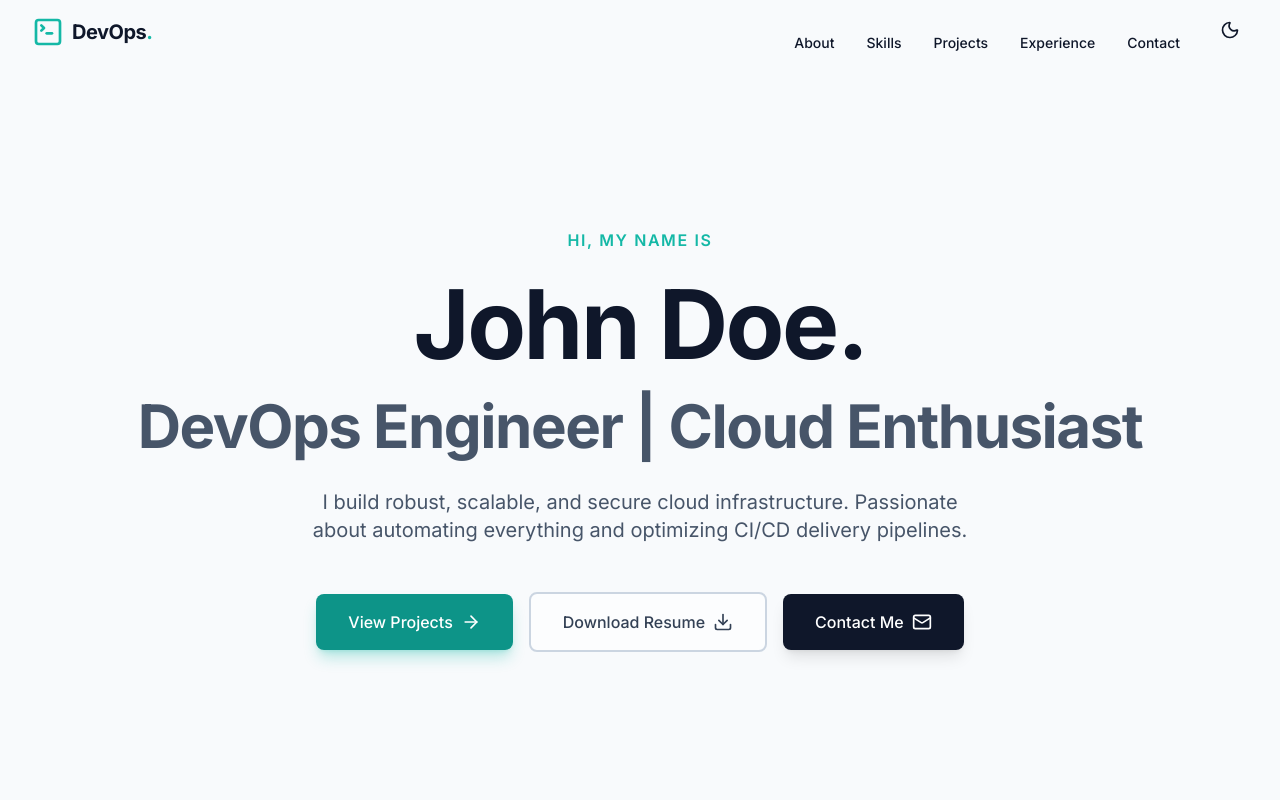
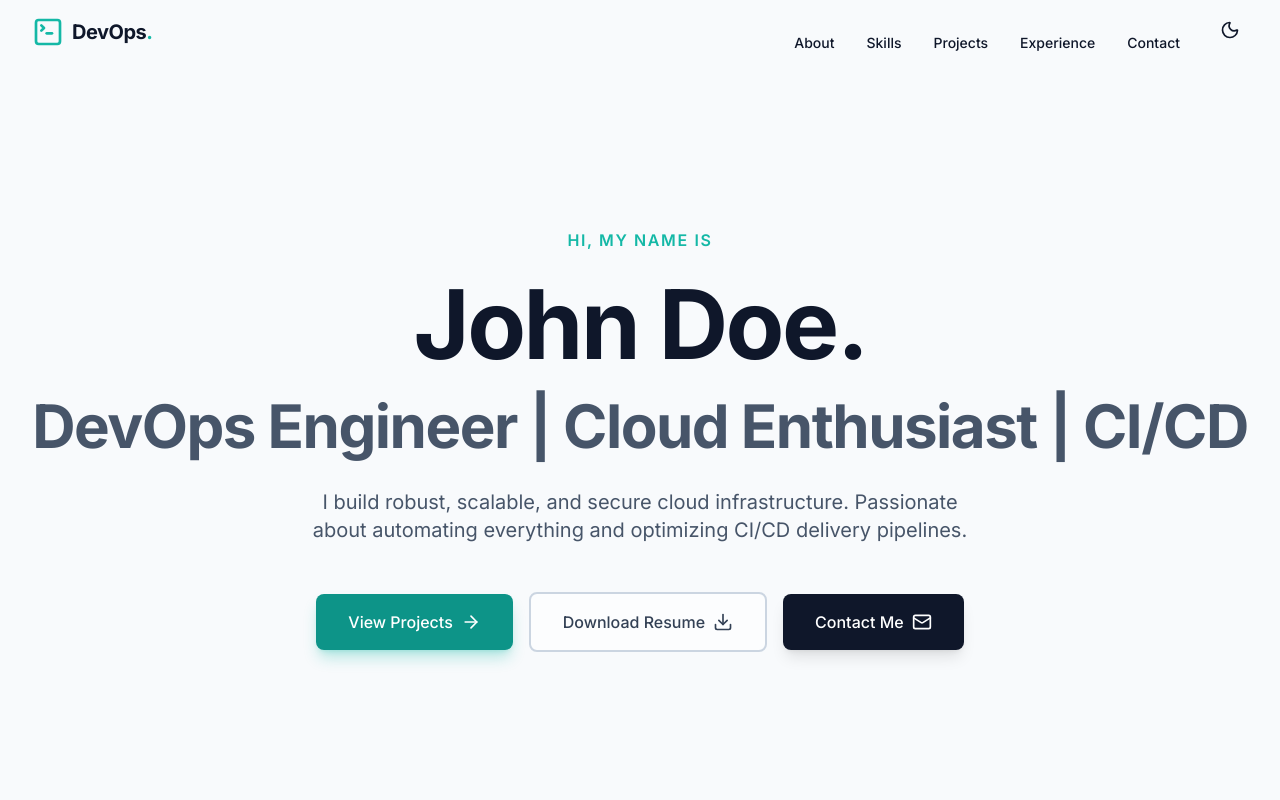
Before and after one commit to JeevanBennur1234/Devops_Porfolio_CI-CD, a React (Vite) app in the folder my-devops-portfolio/: page / in a window 1280 px wide. Shown: the top 800 px of the page. Built offline with nearby package versions, Linux system fonts and the light colour scheme.

Commit message:
chore: update title to trigger CI/CD pipeline

```diff
--- a/my-devops-portfolio/src/data/content.js
+++ b/my-devops-portfolio/src/data/content.js
@@ -1,7 +1,7 @@
 export const portfolioContent = {
   hero: {
     name: "John Doe",
-    title: "DevOps Engineer | Cloud Enthusiast",
+    title: "DevOps Engineer | Cloud Enthusiast | CI/CD",
     description: "I build robust, scalable, and secure cloud infrastructure. Passionate about automating everything and optimizing CI/CD delivery pipelines.",
     resumeLink: "#", // Add your resume link here
   },
```
